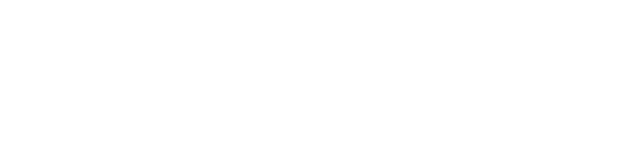
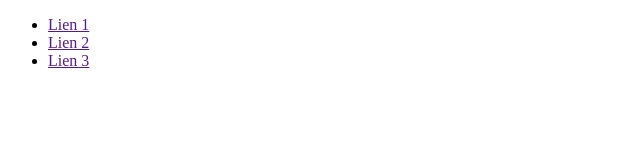
Before and after one commit to fernand90/apprendre-github, a plain HTML site: page index.html in a window 1280 px wide. Shown: the whole page, without its empty margins (0-640 px from the left). Drawn offline with Linux system fonts and the light colour scheme.

Commit message:
Ajout de la navigation

```diff
--- a/index.html
+++ b/index.html
@@ -8,7 +8,13 @@
 </head>
 
 <body>
-
+    <nav>
+        <ul>
+            <li><a href="">Lien 1</a></li>
+            <li><a href="">Lien 2</a></li>
+            <li><a href="">Lien 3</a></li>
+        </ul>
+    </nav>
 </body>
 
 </html>
```
